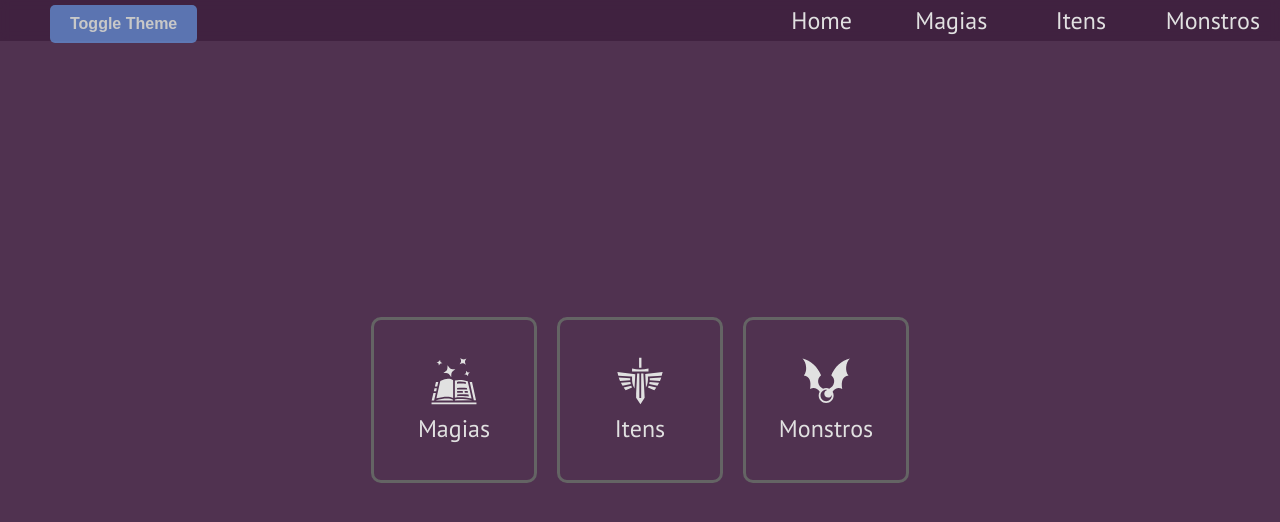
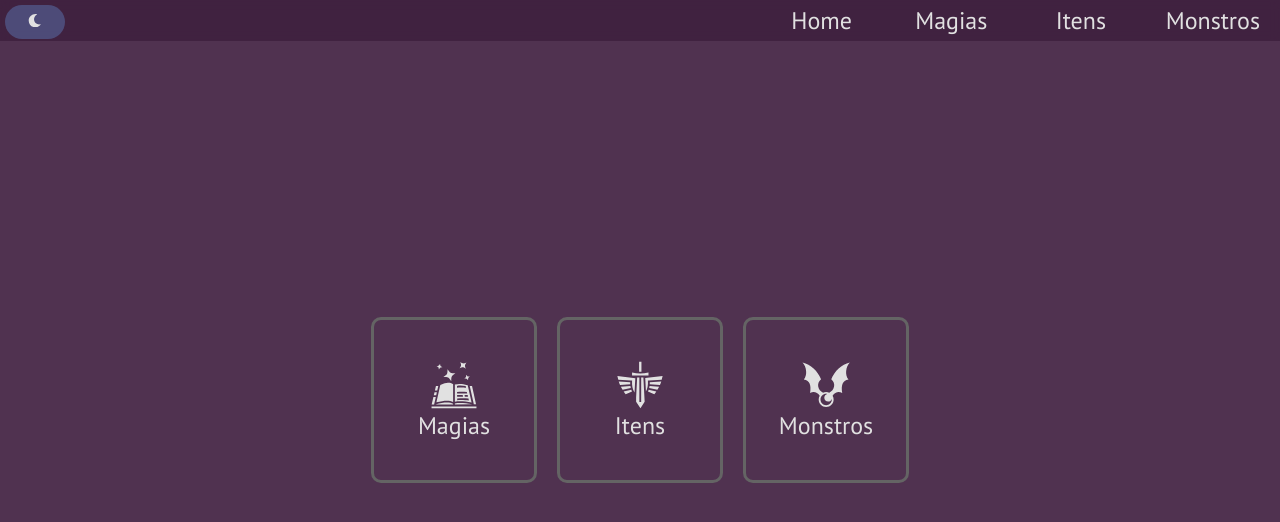
Before and after one commit to icastelito/RPG-content-cards, a React (Vite) app: page /home in a window 1280 px wide. Shown: the top 522 px of the page. Built offline with nearby package versions, Linux system fonts and the light colour scheme; no server answers.

Commit message:
WorkComputer 14022024 1322

```diff
--- a/src/App.tsx
+++ b/src/App.tsx
@@ -2,11 +2,18 @@ import Routes from "./routes/index.tsx";
 import { ThemeProvider } from "styled-components";
 import { darkTheme, lightTheme } from "./styles/theme.tsx";
 import { GlobalStyle } from "./styles/GlobalStyles.ts";
-import { useState } from "react";
+import { useEffect, useState } from "react";
 import * as S from "./Styles.ts";
+import RenderIcon from "./components/IconRender/index.tsx";
 
 const App = () => {
   const [theme, setTheme] = useState("dark");
+  const [toggled, setToggled] = useState(false);
+  const [iconName, setIconName] = useState("FaMoon");
+
+  useEffect(() => {
+    setIconName(theme === "dark" ? "FaMoon" : "FaSun");
+  }, [theme]);
 
   const toggleTheme = () => {
     theme === "dark" ? setTheme("light") : setTheme("dark");
@@ -16,7 +23,7 @@ const App = () => {
     <ThemeProvider theme={theme === "dark" ? darkTheme : lightTheme}>
       <GlobalStyle />
       <S.Container>
-        <S.Button onClick={toggleTheme}>Toggle Theme</S.Button>
+      <S.Button onClick={() => {toggleTheme(); setToggled(!toggled);}} toggled={toggled}><RenderIcon iconName={iconName}/></S.Button>
         <Routes />
       </S.Container>
     </ThemeProvider>
--- a/src/Styles.ts
+++ b/src/Styles.ts
@@ -4,22 +4,21 @@ export const Container = styled.section`
 
 `;
 
-export const Button = styled.button`
-    background-color:${(props) => props.theme.getColor("secondary", 0.8)};
-    color: ${(props) => props.theme.colors.white};
-    padding: 10px 20px;
+export const Button = styled.button<{toggled: boolean}>`
+  position: fixed;
+  display: inline-block;
+  width: 60px;
+  height: 34px;
+  background-color: ${props => props.toggled ? props.theme.getColor("secondary", 0.8) : props.theme.getColor("secondary", 0.4)};
   border: none;
-    border-radius: 5px;
-    font-size: 16px;
-    font-weight: bold;
+  border-radius: 34px;
   cursor: pointer;
-    position: absolute;
   top: 5px;
-    left: 50px;
-    transition: 0.5s;
-    z-index: 100;
+  left: 5px;
+  z-index: 01;
+  transition: background-color 0.5s;
+
   &:hover {
-        background-color: ${(props) => props.theme.getColor("secondary", 0.8)};
-        transition: 0.75s;
+    background-color: ${props => props.theme.getColor("secondary", 0.8)};
   }
 `;
--- a/src/components/IconRender/index.tsx
+++ b/src/components/IconRender/index.tsx
@@ -1,4 +1,3 @@
-import * as S from "./styles"
 import * as FaIcons from "react-icons/fa";
 import * as GiIcons from "react-icons/gi";
 import { IconType } from "react-icons";
@@ -7,7 +6,6 @@ import { IconType } from "react-icons";
 interface RenderIconProps {
   iconName: string;
   iconSize?: number;
-  iconColor?: string;
 }
 
 interface IconMapper {
@@ -17,6 +15,8 @@ interface IconMapper {
 const iconMapper: IconMapper = {
   FaBeer: FaIcons.FaBeer,
   FaCoffee: FaIcons.FaCoffee,
+  FaMoon: FaIcons.FaMoon,
+  FaSun: FaIcons.FaSun,
   GiSpellBook: GiIcons.GiSpellBook,
   GiBatwingEmblem: GiIcons.GiBatwingEmblem,
   GiWingedSword: GiIcons.GiWingedSword,
@@ -26,9 +26,7 @@ const RenderIcon: React.FC<RenderIconProps> = ({ iconName, iconSize}) => {
   const Icon = iconMapper[iconName] || FaIcons.FaQuestion;
 
   return (
-        <S.StyledIcon>
                 <Icon size={iconSize}/>
-        </S.StyledIcon>
   );
 };
 
--- a/src/components/IconRender/styles.ts
+++ /dev/null
@@ -1,12 +0,0 @@
-import styled from "styled-components";
-export const StyledIcon = styled.div`
-  svg {
-    color: white;
-    size: 50px;
-    transition: color 0.3s ease;
-
-    &:hover {
-      color: red;
-    }
-  }
-`;
--- a/src/styles/GlobalStyles.ts
+++ b/src/styles/GlobalStyles.ts
@@ -35,7 +35,7 @@ h2 {
 p {
     font-family: ${(props) => props.theme.fonts.a};
     color: ${(props) => props.theme.colors.fontColorStandart};}
-* {
+svg {
     color: ${(props) => props.theme.colors.fontColorStandart};}
   }
 
--- a/src/styles/theme.tsx
+++ b/src/styles/theme.tsx
@@ -44,9 +44,9 @@ export const lightTheme = {
     green:        "rgb(120, 190, 120)",
     blue:         "rgb(100, 169, 255)",
     red:          "rgb(230, 120, 122)",
-    fontColorStandart: "rgb(25, 25, 25)",
-    fontColorDark: "rgb(50, 50, 50)",
-    fontColorLight: "rgb(10, 10, 10)",
+    fontColorStandart: "rgb(30, 30, 30)",
+    fontColorDark: "rgb(15, 15, 15)",
+    fontColorLight: "rgb(60, 60, 60)",
   } as ColorScheme,
   fonts: {
     body:         "PTSans",
--- a/src/utils.ts
+++ b/src/utils.ts
@@ -3,15 +3,14 @@ export interface menuNavigationProps {
     path: string;
     iconName: string;
     iconSize: number;
-    iconColor: string;
 
   }
 
 export const  menuNavigation: menuNavigationProps[] = [
-    { name: 'Home', path: '/home', iconName: 'home', iconSize: 50, iconColor: 'white'},
-    { name: 'Magias', path: '/spells', iconName: 'GiSpellBook', iconSize: 50, iconColor: 'white'},
-    { name: 'Itens', path: '/itens', iconName: 'GiWingedSword', iconSize: 50, iconColor: 'white'},
-    { name: 'Monstros', path: '/monstros', iconName: 'GiBatwingEmblem', iconSize: 50, iconColor: 'white'},
+    { name: 'Home', path: '/home', iconName: 'home', iconSize: 50},
+    { name: 'Magias', path: '/spells', iconName: 'GiSpellBook', iconSize: 50},
+    { name: 'Itens', path: '/itens', iconName: 'GiWingedSword', iconSize: 50},
+    { name: 'Monstros', path: '/monstros', iconName: 'GiBatwingEmblem', iconSize: 50},
     //{ name: 'Personagens', path: '/personagens', icon: 'user', iconSize: 50},
     //{ name: 'Configurações', path: '/configuracoes', icon: 'cog', iconSize: 50},
 ];
```
Also changed, not shown: src/index.css (added). Lines whose indentation alone changed are shown as unchanged.
